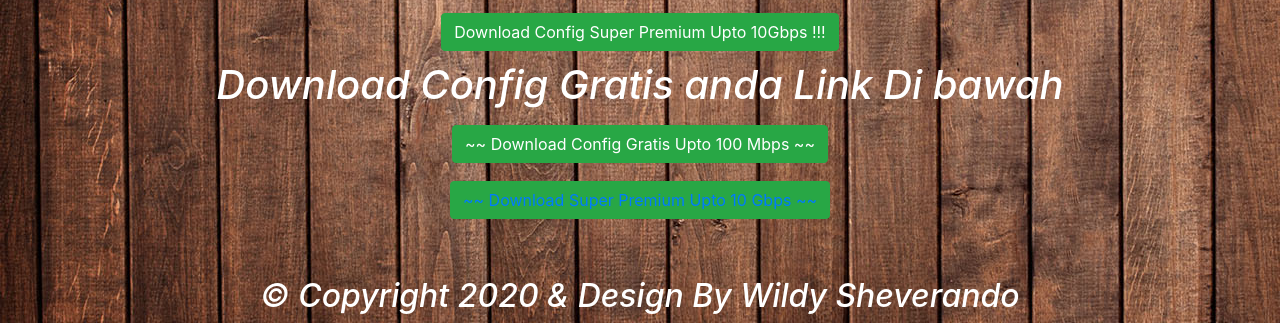
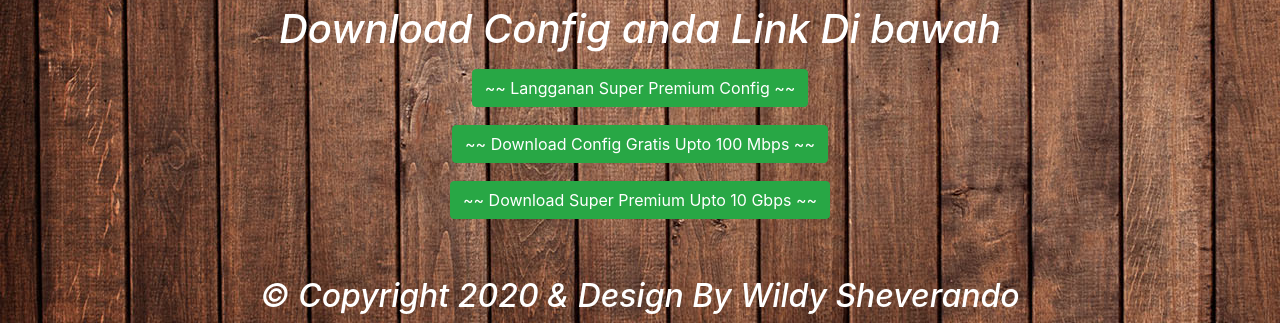
Before and after one commit to wildysheverandoweb/wildysheverandoweb.github.io, a plain HTML site: page datasitus/halamanawal.html in a window 1280 px wide. Shown: the part 549-872 px from the top of the page. Drawn offline with nearby package versions, Linux system fonts and the light colour scheme; files whose address does not match are found by name.

Commit message:
Update halamanawal.html
update 11/7/2020

```diff
--- a/datasitus/halamanawal.html
+++ b/datasitus/halamanawal.html
@@ -45,13 +45,14 @@ function enabutoplay() {
 	<center><h2>6. Francis</center></h2>
 <center><h2>7. Waiting....</center></h2>
 	</color>
-<h1><center><button onclick="enableAutoplay()" class="btn btn-success">Download Config Super Premium Upto 10Gbps !!!</button></center></h1>
 
-<center><font color=white><h1><I>Download Config Gratis anda Link Di bawah</center></color></h1></i>
+<center><font color=white><h1><I>Download Config anda Link Di bawah</center></color></h1></i>
+
+<h1><center><button onclick="enableAulay()" class="btn btn-success"><a target="_blank" href="https://t.me/wildysheverandopremiumconfig"style=color:white>~~ Langganan Super Premium Config ~~</button></center></h1></a>
 
 	<h1><center><button onclick="enabeAutoplay()" class="btn btn-success"> <a href="../paneldownload/download.html"style=color:white> ~~ Download Config Gratis Upto 100 Mbps ~~</button></center></h1></a>
 	</u>
-<h1><center><button onclick="enableAutoply()" class="btn btn-success"> <a target="_blank" href="https://t.me/wildysheverandopremiumconfig">~~ Download Super Premium Upto 10 Gbps ~~</button></center></h1></a>
+<h1><center><button onclick="enableAutoply()" class="btn btn-success"> <a target="_blank" href="https://t.me/wildysheverandopremiumconfig"style=color:white>~~ Download Super Premium Upto 10 Gbps ~~</button></center></h1></a>
 </style>
 	<br>
 	<br>
```
